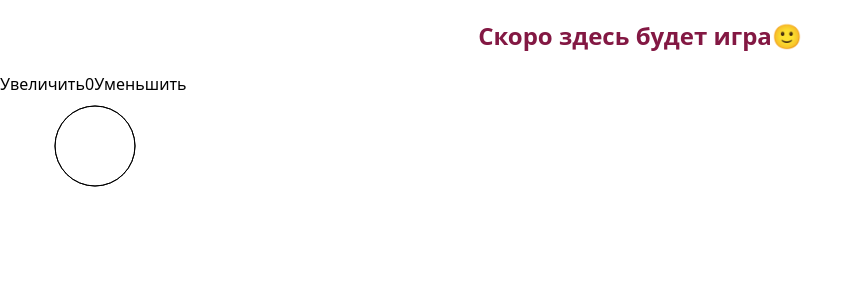
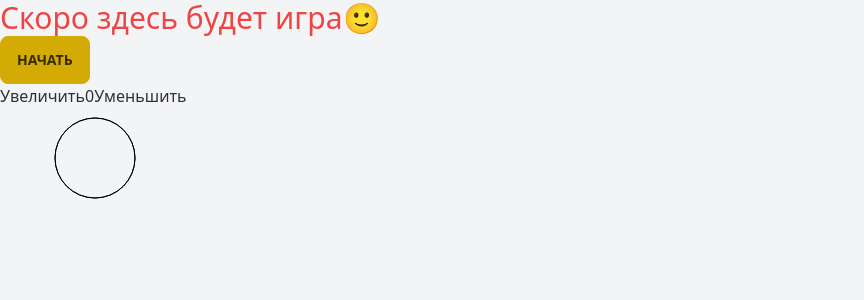
Before and after one commit to 14-sydnay/game, a React app: page / in a window 1280 px wide. Shown: the top 300 px of the page, without its empty margins (0-864 px from the left). Built offline with nearby package versions, Linux system fonts and the light colour scheme.

Commit message:
add tailwind theme

```diff
--- a/package.json
+++ b/package.json
@@ -16,6 +16,7 @@
   "devDependencies": {
     "@statoscope/webpack-plugin": "5.20.1",
     "@tailwindcss/forms": "0.5.2",
+    "@tailwindcss/typography": "0.5.2",
     "@testing-library/jest-dom": "5.16.4",
     "@testing-library/react": "13.3.0",
     "@testing-library/user-event": "14.2.0",
--- a/src/components/app.tsx
+++ b/src/components/app.tsx
@@ -7,9 +7,8 @@ export const App: React.FC<{}> = () => {
   return (
     <div id="App">
       <section>
-        <div className="text-2xl text-center text-pink-900 m-5 font-bold">
-          Скоро здесь будет игра🙂
-        </div>
+        <h1 className="text-primary text-3xl">Скоро здесь будет игра🙂</h1>
+        <button className="btn btn-active btn-accent">Начать</button>
         <Counter />
         <Canvas />
       </section>
--- a/tailwind.config.js
+++ b/tailwind.config.js
@@ -1,7 +1,21 @@
 module.exports = {
   content: ['./src/**/*.{html,ts,tsx}'],
-  theme: {
-    extend: {},
+  daisyui: {
+    themes: [
+      {
+        mytheme: {
+          primary: '#ef4444',
+          secondary: '#3b82f6',
+          accent: '#facc15',
+          neutral: '#3730a3',
+          'base-100': '#f3f4f6',
+          info: '#4AA8BF',
+          success: '#84cc16',
+          warning: '#ea580c',
+          error: '#b91c1c',
+        },
+      },
+    ],
   },
-  plugins: [require('@tailwindcss/forms')],
+  plugins: [require('@tailwindcss/forms'), require('@tailwindcss/typography'), require('daisyui')],
 }
```
